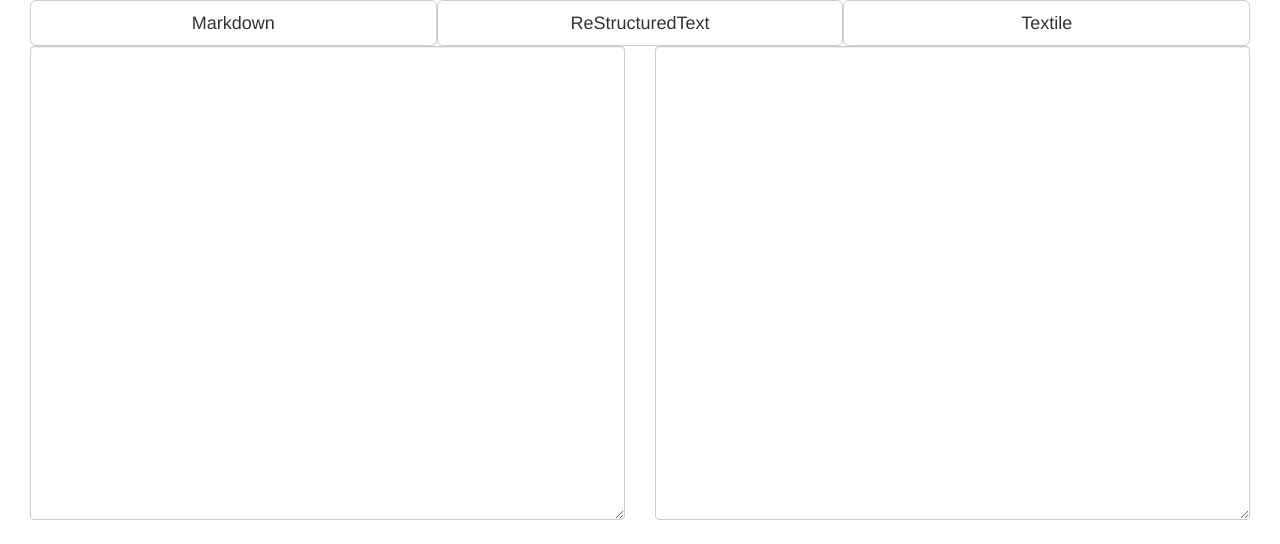
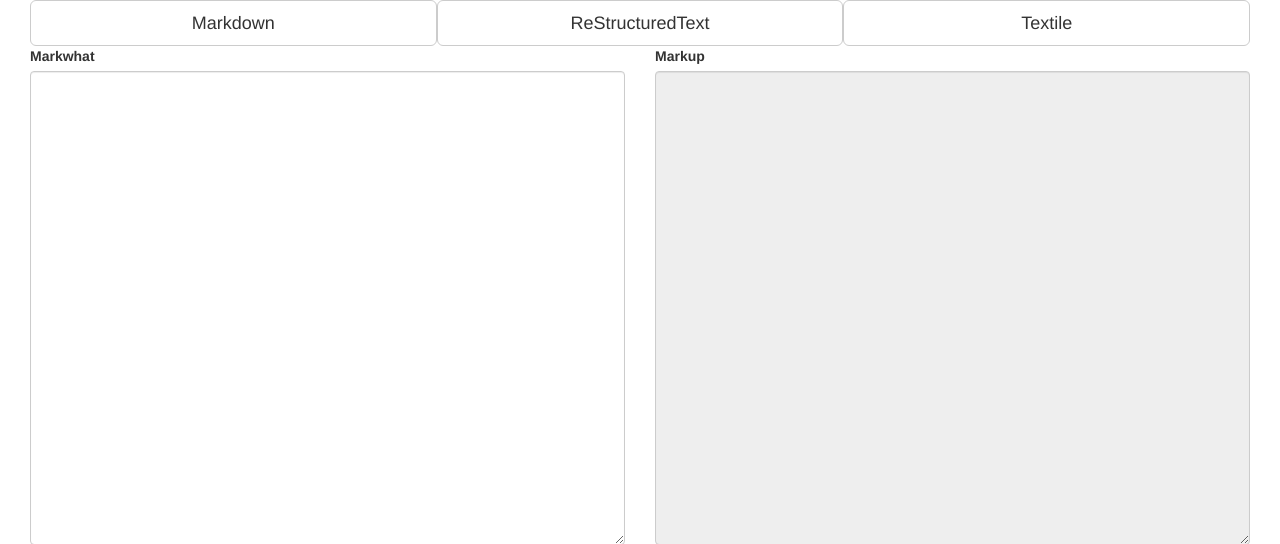
Before and after one commit to Alir3z4/markwhat-online, a Django app: template templates/whatwhat/index.html in a window 1280 px wide. Shown: the top 544 px of the page. Run offline with Django 3.2, Linux system fonts and the light colour scheme; the template is opened without the code that fills it, so the values that code supplies are empty; some libraries are stand-ins or nearby versions.

Commit message:
Set some label names

```diff
--- a/templates/whatwhat/index.html
+++ b/templates/whatwhat/index.html
@@ -7,10 +7,12 @@
         <button class="col-lg-4 btn btn-lg btn-default" id="textile">{% trans "Textile" %}</button>
     </div>
     <div class="col-lg-6">
+        <label for="markwhat_textarea">{% trans "Markwhat" %}</label>
         <textarea class="form-control" style="width: 100%;"  name="markwhat" id="markwhat_textarea" rows="23"></textarea>
     </div>
     <div class="col-lg-6">
-        <textarea class="form-control" style="width: 100%;" name="markup" id="markup_textarea" rows="23"></textarea>
+        <label for="markup_textarea">{% trans "Markup" %}</label>
+        <textarea readonly class="form-control" style="width: 100%;" name="markup" id="markup_textarea" rows="23"></textarea>
     </div>
 {% endblock %}
 
```
